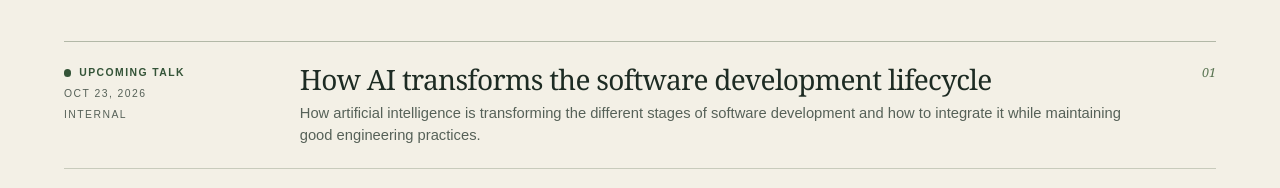
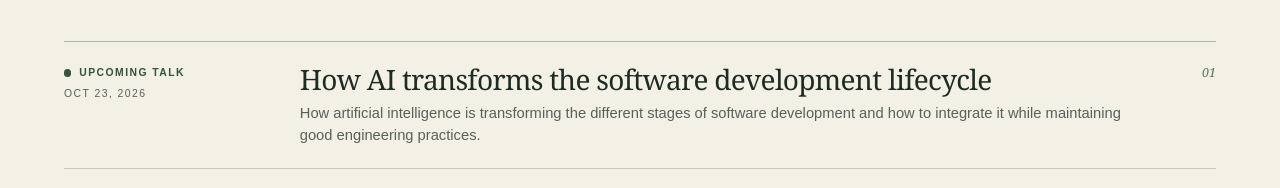
Before and after one commit to tatiii2001/personal-portfolio, a plain HTML site: page index.html in a window 1280 px wide. Shown: the part 5576-5764 px from the top of the page. Drawn offline with Linux system fonts and the light colour scheme.

Commit message:
chore: prepare portfolio for publication

```diff
--- a/assets/js/main.js
+++ b/assets/js/main.js
@@ -123,7 +123,6 @@ const translations = {
       upcoming: {
         type: "UPCOMING TALK",
         date: "OCT 23, 2026",
-        context: "INTERNAL",
         title: "How AI transforms the software development lifecycle",
         description: "How artificial intelligence is transforming the different stages of software development and how to integrate it while maintaining good engineering practices.",
       },
@@ -292,7 +291,6 @@ const translations = {
       upcoming: {
         type: "PRÓXIMA CHARLA",
         date: "23 OCT 2026",
-        context: "INTERNA",
         title: "Cómo la IA transforma el ciclo de vida del software",
         description: "Cómo la inteligencia artificial está transformando las distintas etapas del desarrollo de software y cómo integrarla manteniendo buenas prácticas de ingeniería.",
       },
--- a/index.html
+++ b/index.html
@@ -596,7 +596,6 @@
                     <span data-i18n="articles.upcoming.type">UPCOMING TALK</span>
                   </p>
                   <time datetime="2026-10-23" data-i18n="articles.upcoming.date">OCT 23, 2026</time>
-                  <span class="entry-context" data-i18n="articles.upcoming.context">INTERNAL</span>
                 </div>
                 <div class="entry-content">
                   <h3 data-i18n="articles.upcoming.title">How AI transforms the software development lifecycle</h3>
```
Also changed, not shown: 1 other file.
